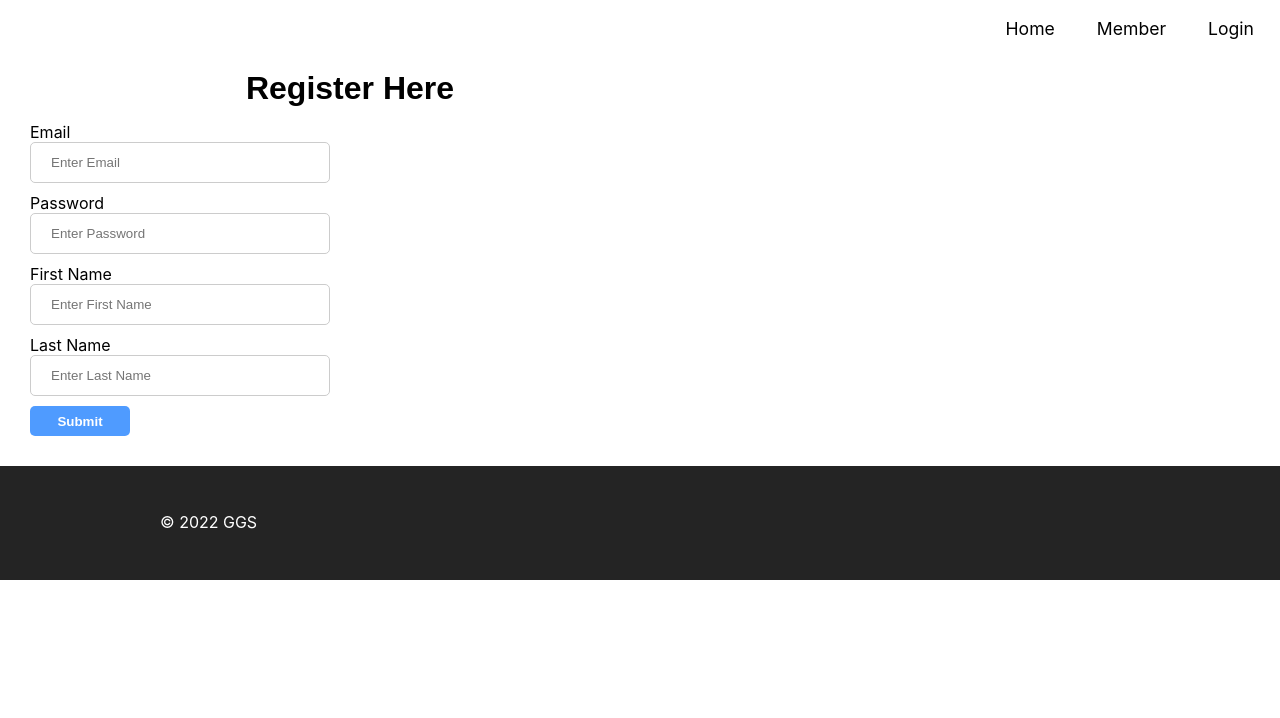
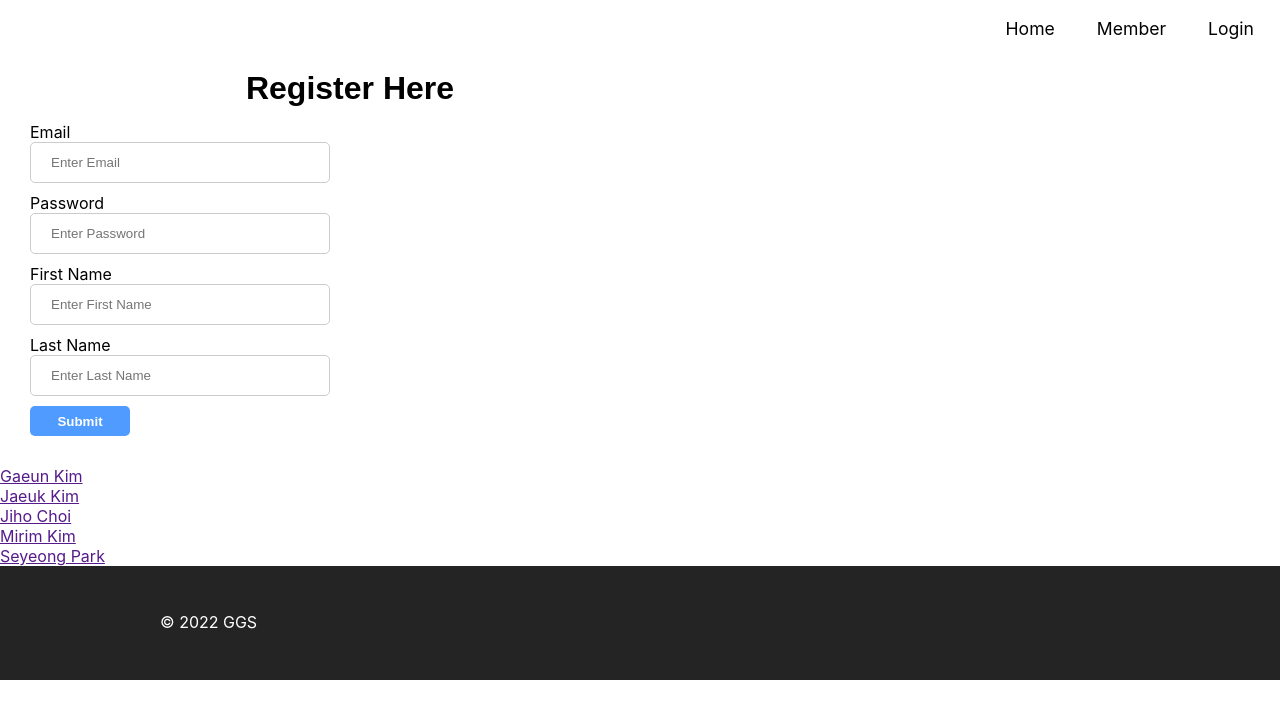
Before and after one commit to JackTheArchitect/TeamGGS-frontend, a React (Create React App) app: page /register in a window 1280 px wide. Shown: the top 718 px of the page. Built offline with nearby package versions, Linux system fonts and the light colour scheme.

Commit message:
members slide

```diff
--- a/src/App.js
+++ b/src/App.js
@@ -6,6 +6,7 @@ import Login from './components/Login';
 import Register from './components/Register';
 
 import Navbar from './components/Navber';
+import Members from './components/Members';
 import Footer from './components/Footer';
 
 function App() {
@@ -18,6 +19,13 @@ function App() {
             <Route path='/login' element={<Login/>}/>
             <Route path='/register' element={<Register/>}/>
           </Routes>
+
+          <Members mbrUrl='' mbrName='Gaeun Kim'/>
+          <Members mbrUrl='' mbrName='Jaeuk Kim'/>
+          <Members mbrUrl='' mbrName='Jiho Choi'/>
+          <Members mbrUrl='' mbrName='Mirim Kim'/>
+          <Members mbrUrl='' mbrName='Seyeong Park'/>
+
         <Footer/>
     </Router>
     </>
--- /dev/null
+++ b/src/components/Members.css
@@ -0,0 +1,3 @@
+.mbr{
+    display: inline-block;
+}
--- /dev/null
+++ b/src/components/Members.js
@@ -0,0 +1,14 @@
+
+export default function Members(props){
+    return(
+        <>
+        <div className="mbrsContainer">
+            <div className="mbr">
+                <a href={props.mbrUrl}>
+                    <img src={props.mbrProfile}></img>{props.mbrName}
+                </a>
+            </div>
+        </div>
+        </>
+    )
+  }
```
